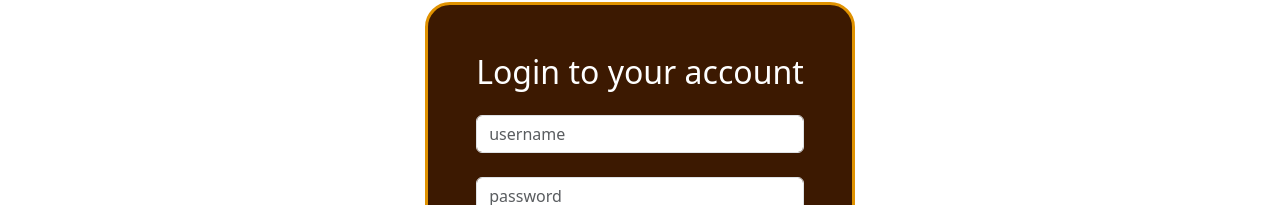
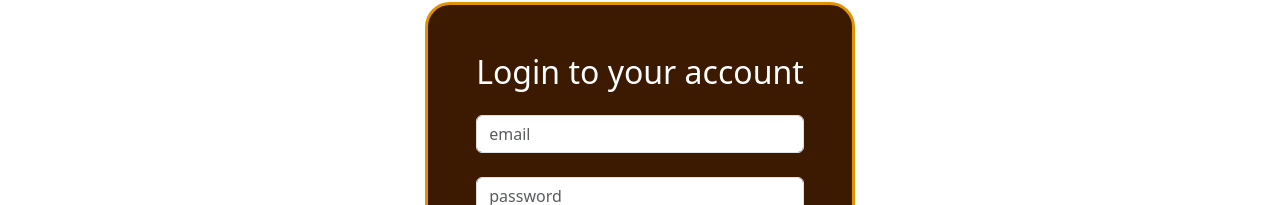
Before and after one commit to Krich2022/character-quiver, a React (Vite) app in the folder client/: page /login in a window 1280 px wide. Shown: the part 188-393 px from the top of the page. Built offline with nearby package versions, Linux system fonts and the light colour scheme.

Commit message:
Bugfixing login page

```diff
--- a/client/src/pages/Login.jsx
+++ b/client/src/pages/Login.jsx
@@ -1,22 +1,69 @@
+import { useState } from 'react';
 import { Button, Form } from 'react-bootstrap';
+import { useMutation } from "@apollo/client";
+import { LOGIN_MUTATION } from '../utils/mutations';
+import { useDispatch } from 'react-redux';
+import { loginSuccess } from '../utils/actions';
+import Auth from "../utils/auth";
 
-function Login() {
+function LoginPage(props) {
+    const [formState, setFormState] = useState({ email: "", password: "" });
+    const [login] = useMutation(LOGIN_MUTATION);
+    const dispatch = useDispatch();
+
+    const handleSubmit = async (event) => {
+        event.preventDefault();
+        try {
+        const mutationResponse = await login({
+            variables: {
+                email: formState.email,
+                password: formState.password,
+            },
+        });
+        console.log(mutationResponse);
+        const token = mutationResponse.data.login.token;
+        console.log(token);
+        const user = mutationResponse.data.login.user;
+        console.log(user);
+        Auth.login(token);
+        dispatch(loginSuccess(token, user));
+        } catch (err) {
+            console.error('Login failed:', err)
+        }
+    };
+
+
+
     return (
         <>
             <div direction="vertical" className="container-background p-5 enable-rounded text-white">
                 <h2 className="pb-3">Login to your account</h2>
 
                 <form>
-                    <Form.Control type="input" id="inputUsername" placeholder="username" className="mb-4" />
-                    <Form.Control type="password" id="inputPassword" placeholder="password" className="mb-2" />
-                    <Button className="mb-3">Login</Button>
+                    <Form.Control
+                    type="input"
+                    id="email"
+                    name="email"
+                    placeholder="email"
+                    className="mb-4"
+                    />
+                    <Form.Control
+                    type="password"
+                    id="password"
+                    name="password"
+                    placeholder="password"
+                    className="mb-2"
+                    />
+                    <Button className="mb-3" onClick={handleSubmit}>
+                        Login
+                    </Button>
                 </form>
                 <p className="">Don't have an account?</p>
-                <Button className="mb-3">Create an Account</Button>
+                <Button href="signup" className="mb-3">Create an Account</Button>
 
             </div>
         </>
     )
 }
 
-export default Login;
+export default LoginPage;
--- a/client/src/pages/Signup.jsx
+++ b/client/src/pages/Signup.jsx
@@ -67,7 +67,7 @@ function Signup(props) {
         </div>
       </form>
       <p className="text-lg">Already have an account?</p>
-      <Button className="mb-3">Login</Button>
+      <Button href="login" className="mb-3">Login</Button>
     </div>
   );
 }
```
Also changed, not shown: 1 other file (tests, documents, lock files or other folders).
